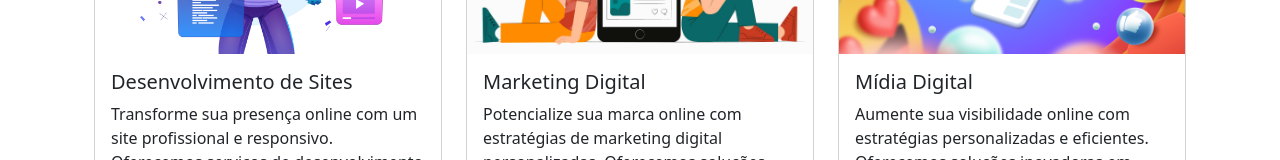
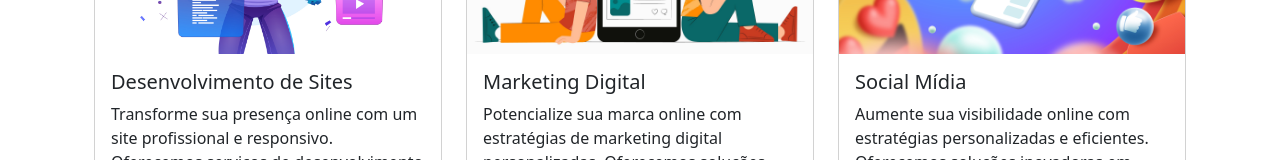
Before and after one commit to diegogaldino-dev/agenciadds, a React (Create React App) app: page / in a window 1280 px wide. Shown: the part 1430-1590 px from the top of the page. Built offline with nearby package versions, Linux system fonts and the light colour scheme.

Commit message:
adding texts to home

```diff
--- a/src/components/pages/Home.jsx
+++ b/src/components/pages/Home.jsx
@@ -91,7 +91,7 @@ const Home = () => {
                 data-aos-duration="3000"
               >
                 <Cards
-                  name="Mídia Digital"
+                  name="Social Mídia"
                   image={social}
                   alt=""
                   description="Aumente sua visibilidade online com estratégias personalizadas e eficientes. Oferecemos soluções inovadoras em design, SEO, mídias sociais e mais para alavancar sua marca de forma impressionante. Atualize e otimize consistentemente e proativamente sua presença digital com nossos serviços especializados e profissionais."
```
